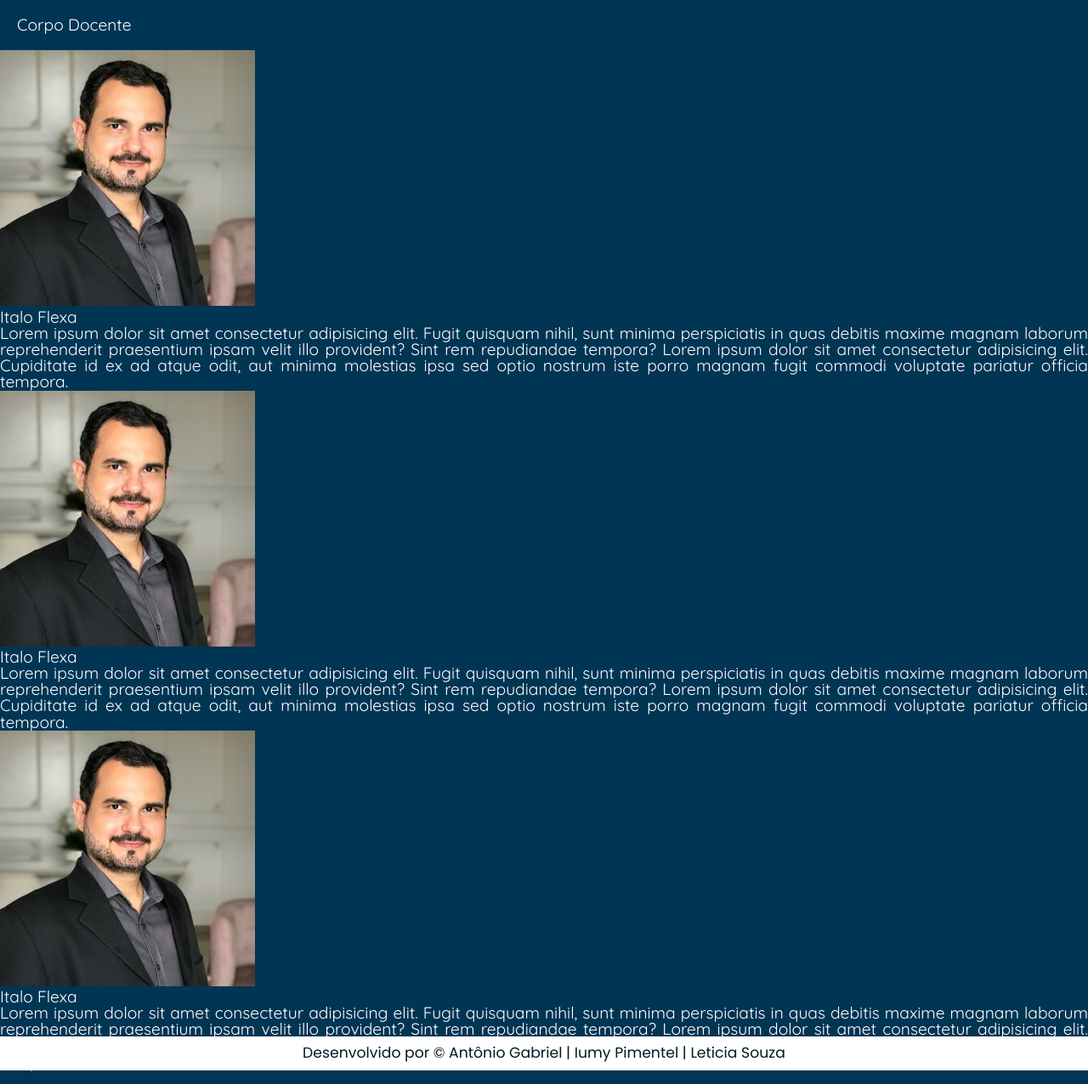
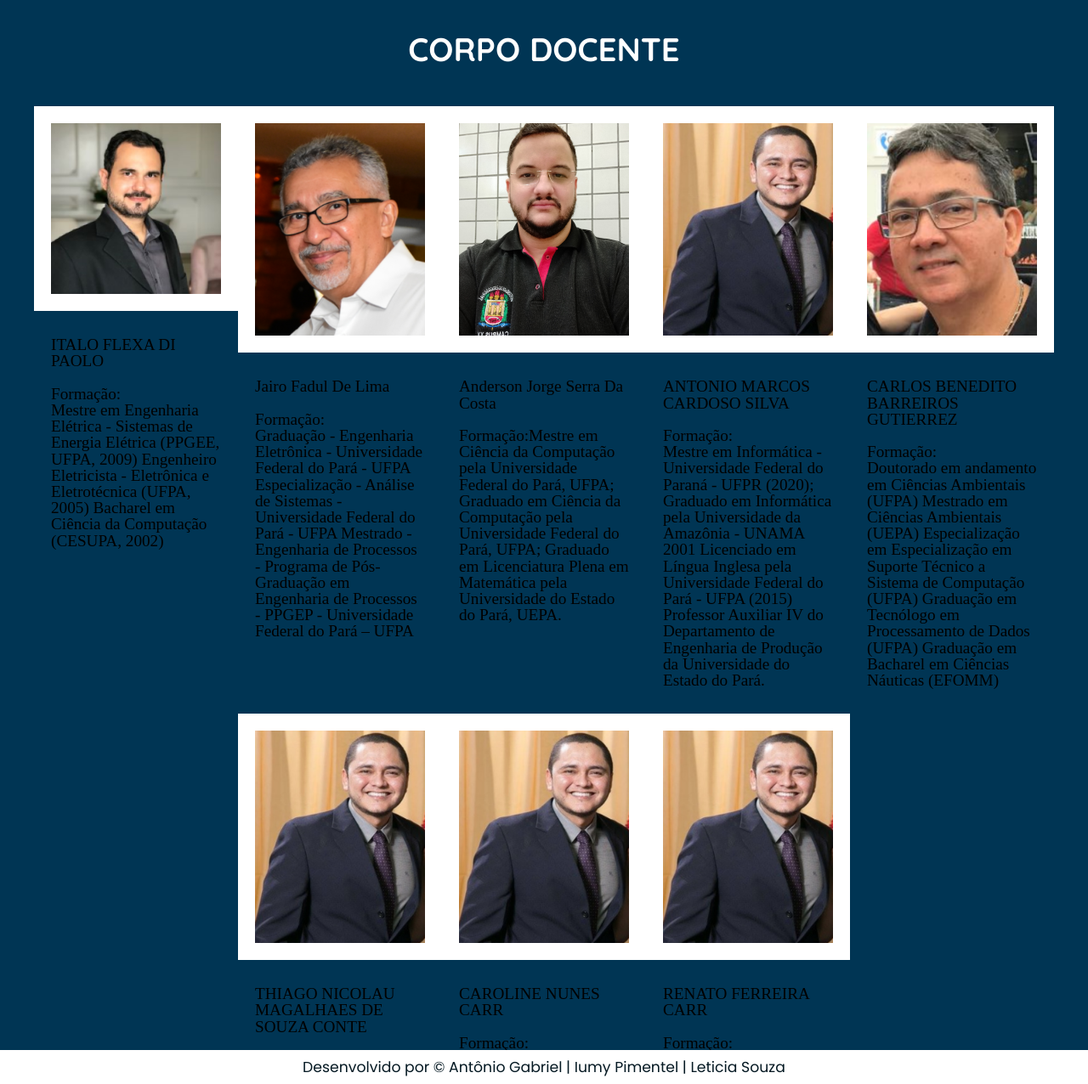
Before and after one commit to leh826/Site_UEPA, a PHP site: page /corpodocente.html in a window 1280 px wide. Shown: the part 153-1429 px from the top of the page at 85% size. Run offline with PHP 8.4, Linux system fonts and the light colour scheme.

Commit message:
modificacoes

```diff
--- a/PWAntonioGabriel_IumyPimentel_LeticiaSouza/corpodocente.html
+++ b/PWAntonioGabriel_IumyPimentel_LeticiaSouza/corpodocente.html
@@ -8,7 +8,7 @@
     <link rel="icon" href="./img/Logo Curso Sem fundo.png">
     <link rel="stylesheet" href="./css/reset.css">
     <link rel="stylesheet" href="./css/styles.css">
-
+    <link rel="stylesheet" href="./css/docente.css">
 </head>
 <body>
    <header class="cabecalho">
@@ -25,43 +25,106 @@
                     <li><a href="campus.html">Estrutura Campus</a></li>
                     <li><a href="colegiado.html">Colegiado</a></li>
                     <li><a href="nucleodocente.html">Núcleo Docente</a></li>
-                    <li><a href="faleconosco.html">Fale Conosco</a></li>
+                    <li><a href="fale_conosco.html">Fale Conosco</a></li>
                 </ul>
             </nav>
         </div>
    </header>
-   <main class="conteudo">
-        <h1 class="titulo-docente">Corpo Docente</h1>
-        <div>
+   <h1 class="conteudo-titulo">Corpo docente</h1>
+   <main class="docentes">
+        <section>
             <figure>
-                <img src="./img/docente1.jpg">
-                <figcaption>Italo Flexa</figcaption>
+                <img src="./img/docente1.png">
+
+                <div class="descricao">
+                    <p>ITALO FLEXA DI PAOLO</p><br>
+                    <p>Formação:
+                    <br>Mestre em Engenharia Elétrica - Sistemas de Energia Elétrica (PPGEE, UFPA, 2009)
+                    Engenheiro Eletricista - Eletrônica e Eletrotécnica (UFPA, 2005)
+                    Bacharel em Ciência da Computação (CESUPA, 2002)</p>
+                </div>
             </figure>
-            <p class="descricao">
-                Lorem ipsum dolor sit amet consectetur adipisicing elit. Fugit quisquam nihil, sunt minima perspiciatis in quas debitis maxime magnam laborum reprehenderit praesentium ipsam velit illo provident? Sint rem repudiandae tempora?
-                Lorem ipsum dolor sit amet consectetur adipisicing elit. Cupiditate id ex ad atque odit, aut minima molestias ipsa sed optio nostrum iste porro magnam fugit commodi voluptate pariatur officia tempora.
-            </p>
-        </div>
-        <div>
+        </section>
+        <section>
             <figure>
-                <img src="./img/docente1.jpg">
-                <figcaption>Italo Flexa</figcaption>
+                <img src="./img/docente2.jpg.png">
+            <div class="descricao">
+                <p>Jairo Fadul De Lima</p><br>
+                <p>Formação:
+                <br>Graduação - Engenharia Eletrônica - Universidade Federal do Pará - UFPA
+                Especialização - Análise de Sistemas - Universidade Federal do Pará - UFPA
+                Mestrado - Engenharia de Processos - Programa de Pós-Graduação em Engenharia de Processos - PPGEP - Universidade Federal do Pará – UFPA</p>
+            </div>
             </figure>
-            <p class="descricao">
-                Lorem ipsum dolor sit amet consectetur adipisicing elit. Fugit quisquam nihil, sunt minima perspiciatis in quas debitis maxime magnam laborum reprehenderit praesentium ipsam velit illo provident? Sint rem repudiandae tempora?
-                Lorem ipsum dolor sit amet consectetur adipisicing elit. Cupiditate id ex ad atque odit, aut minima molestias ipsa sed optio nostrum iste porro magnam fugit commodi voluptate pariatur officia tempora.
-            </p>
-        </div>
-        <div>
+        </section>
+        <section>
             <figure>
-                <img src="./img/docente1.jpg">
-                <figcaption>Italo Flexa</figcaption>
+                <img src="./img/docente3.png">
+            <div class="descricao">
+                <p>Anderson Jorge Serra Da Costa</p><br>
+                <p>Formação:Mestre em Ciência da Computação pela Universidade Federal do Pará, UFPA;
+                Graduado em Ciência da Computação pela Universidade Federal do Pará, UFPA;
+                Graduado em Licenciatura Plena em Matemática pela Universidade do Estado do Pará, UEPA.</p>
+            </div>
             </figure>
-            <p class="descricao">
-                Lorem ipsum dolor sit amet consectetur adipisicing elit. Fugit quisquam nihil, sunt minima perspiciatis in quas debitis maxime magnam laborum reprehenderit praesentium ipsam velit illo provident? Sint rem repudiandae tempora?
-                Lorem ipsum dolor sit amet consectetur adipisicing elit. Cupiditate id ex ad atque odit, aut minima molestias ipsa sed optio nostrum iste porro magnam fugit commodi voluptate pariatur officia tempora.
-            </p>
-        </div>
+        </section>
+        <section>
+            <figure>
+                <img src="./img/docente4.jpg">
+            <div class="descricao">
+                <p>ANTONIO MARCOS CARDOSO SILVA</p><br>
+                <p>Formação:
+                <br>Mestre em Informática - Universidade Federal do Paraná - UFPR (2020);
+                Graduado em Informática pela Universidade da Amazônia - UNAMA 2001
+                Licenciado em Língua Inglesa pela Universidade Federal do Pará - UFPA (2015)
+                Professor Auxiliar IV do Departamento de Engenharia de Produção da Universidade do Estado do Pará.</p>
+            </div>
+            </figure>
+        </section>
+        <section>
+            <figure>
+                <img src="./img/docente5.JPG">
+            <div class="descricao">
+                <p>CARLOS BENEDITO BARREIROS GUTIERREZ</p><br>
+                <p>Formação:
+                <br>Doutorado em andamento em Ciências Ambientais (UFPA)
+                Mestrado em Ciências Ambientais (UEPA)
+                Especialização em Especialização em Suporte Técnico a Sistema de Computação (UFPA)
+                Graduação em Tecnólogo em Processamento de Dados (UFPA)
+                Graduação em Bacharel em Ciências Náuticas (EFOMM)</p>
+            </div>
+            </figure>
+        </section>
+        <section>
+            <figure>
+                <img src="./img/docente4.jpg">
+            <div class="descricao">
+                <p>THIAGO NICOLAU MAGALHAES DE SOUZA CONTE</p><br>
+                <p>Formação:
+                <br></p>
+            </div>
+            </figure>
+        </section>
+        <section>
+            <figure>
+                <img src="./img/docente4.jpg">
+            <div class="descricao">
+                <p>CAROLINE NUNES CARR</p><br>
+                <p>Formação:
+                <br></p>
+            </div>
+            </figure>
+        </section>
+        <section>
+            <figure>
+                <img src="./img/docente4.jpg">
+            <div class="descricao">
+                <p>RENATO FERREIRA CARR</p><br>
+                <p>Formação:
+                <br></p>
+            </div>
+            </figure>
+        </section>
    </main>
 
    <div class="rodape">
--- a/PWAntonioGabriel_IumyPimentel_LeticiaSouza/css/conteudo.css
+++ b/PWAntonioGabriel_IumyPimentel_LeticiaSouza/css/conteudo.css
@@ -19,7 +19,7 @@ b{
     padding: .5em 0;
     margin-left: 10px;
     margin-right: 10px;
-    text-align: center;
+    text-align: justify;
     font-family: var(--fonte-almarai);
 }
 .titulo-docente{
@@ -28,8 +28,10 @@ b{
 .tabela{
     padding: 1em;
     width: 40rem;
+    display: flex;
 }
 .tabela-aluno{
+    display: flex;
     padding: 1em;
     width: 40rem;
     margin-bottom: 30px;
--- /dev/null
+++ b/PWAntonioGabriel_IumyPimentel_LeticiaSouza/css/docente.css
@@ -0,0 +1,27 @@
+
+.conteudo-titulo{
+    font-family: var(--fonte-Quicksand);
+    color: var(--cor-branca);
+}
+.docentes{
+    display: flex;
+    flex-wrap: wrap;
+    justify-content: center;
+}
+.docentes img{
+    display: block;
+    padding: 20px;
+    width: 200px;
+    margin: 10px auto;
+    background-color: var(--cor-branca);
+}
+figure figcaption{
+    display: flex;
+    padding: 20px;
+    width: 200px;
+
+}
+.descricao{
+    padding: 20px;
+    width: 200px;
+}
--- a/PWAntonioGabriel_IumyPimentel_LeticiaSouza/index.html
+++ b/PWAntonioGabriel_IumyPimentel_LeticiaSouza/index.html
@@ -25,7 +25,7 @@
                     <li><a href="campus.html">Estrutura Campus</a></li>
                     <li><a href="colegiado.html">Colegiado</a></li>
                     <li><a href="nucleodocente.html">Núcleo Docente</a></li>
-                    <li><a href="faleconosco.html">Fale Conosco</a></li>
+                    <li><a href="fale_conosco.html">Fale Conosco</a></li>
                 </ul>
             </nav>
         </div>
```
Also changed, not shown: PWAntonioGabriel_IumyPimentel_LeticiaSouza/faleconosco.html (deleted, +0 -41 lines), PWAntonioGabriel_IumyPimentel_LeticiaSouza/img/docente1.png (added), PWAntonioGabriel_IumyPimentel_LeticiaSouza/img/docente2.jpg.png (added), PWAntonioGabriel_IumyPimentel_LeticiaSouza/img/docente3.png (added), PWAntonioGabriel_IumyPimentel_LeticiaSouza/img/docente4.jpg (added), PWAntonioGabriel_IumyPimentel_LeticiaSouza/img/docente5.JPG (added), PWAntonioGabriel_IumyPimentel_LeticiaSouza/img/docente6.png (added), PWAntonioGabriel_IumyPimentel_LeticiaSouza/img/docente7.jpeg (added), PWAntonioGabriel_IumyPimentel_LeticiaSouza/img/docente8.jpg (added), PWAntonioGabriel_IumyPimentel_LeticiaSouza/img/docente9.jpeg (added).
